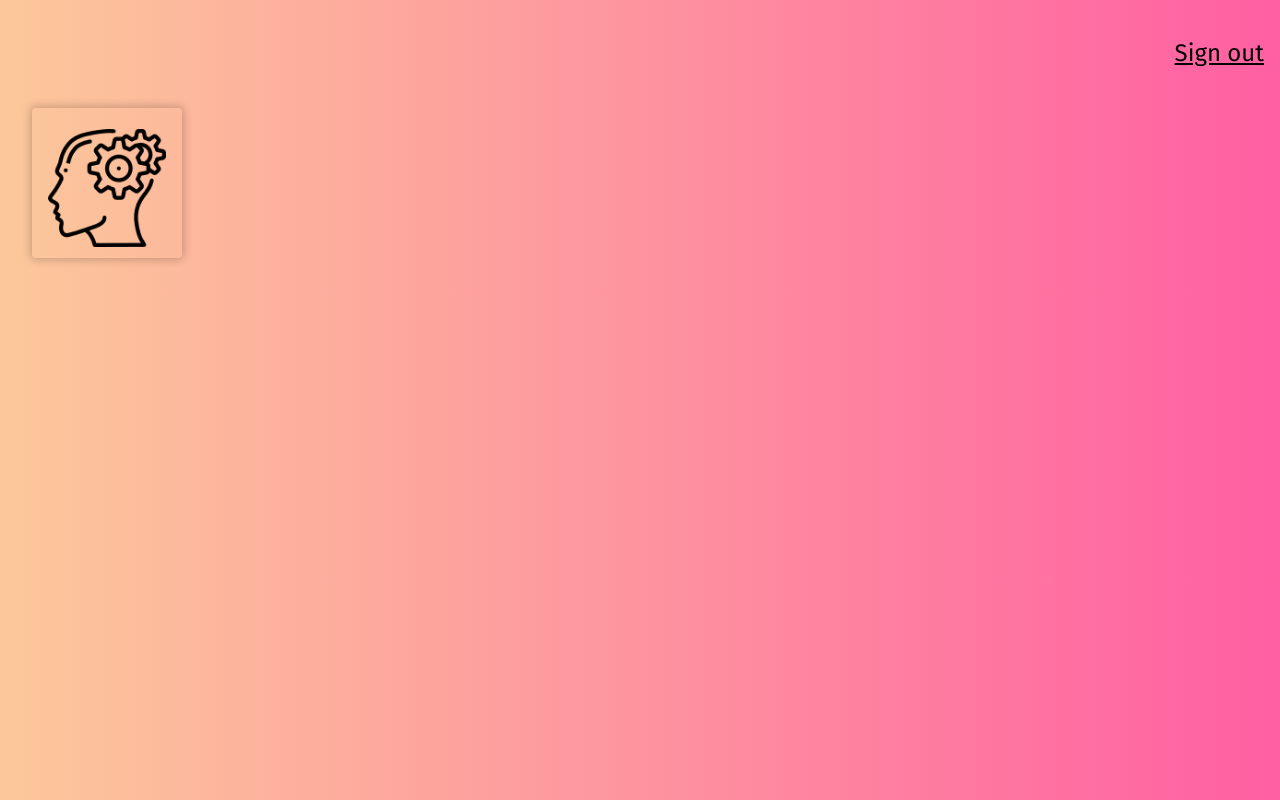
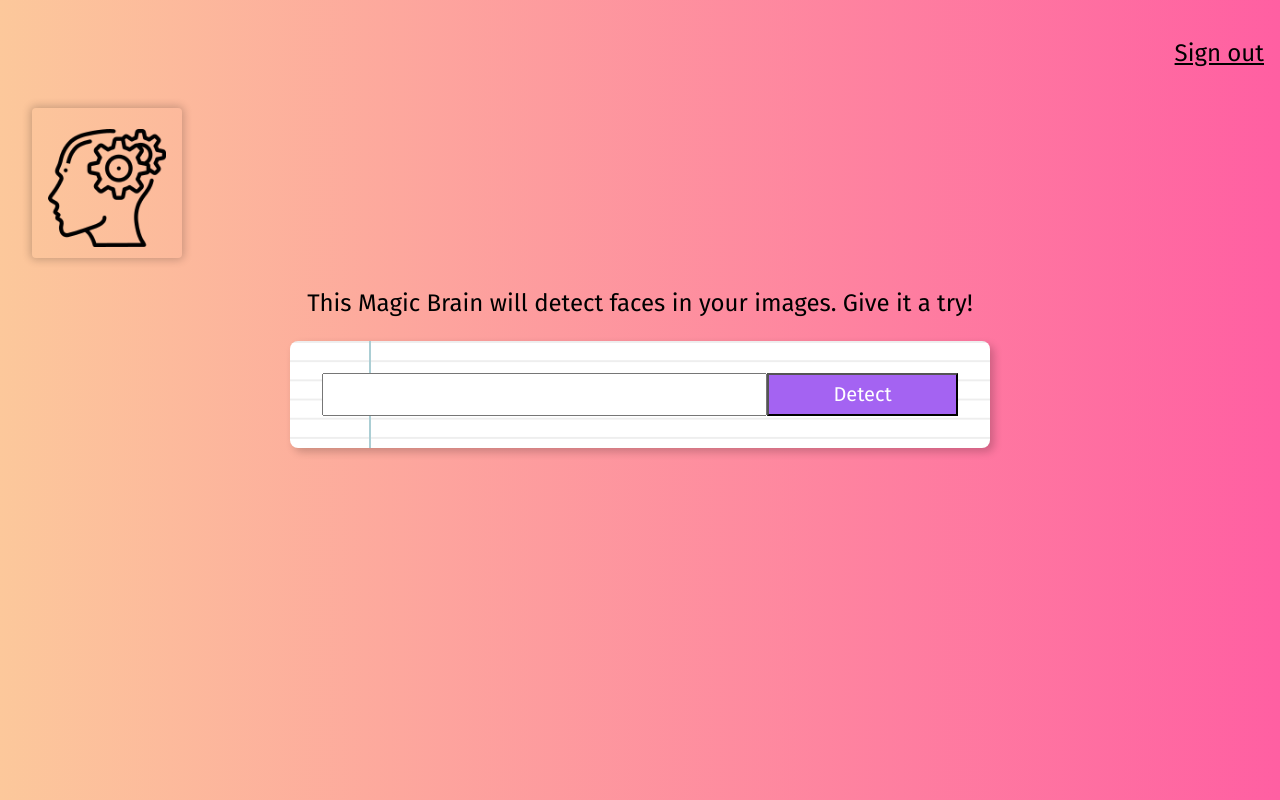
Before and after one commit to imladris20/face_recognition_brain, a React (Create React App) app: page / in a window 1280 px wide. Built offline with nearby package versions, Linux system fonts and the light colour scheme.

Commit message:
Add ImageLinkForm Component

```diff
--- a/src/App.css
+++ b/src/App.css
@@ -11,6 +11,11 @@
   .App-logo {
     animation: App-logo-spin infinite 20s linear;
   }
+}
+
+.common {
+  display: flex;
+  justify-content: center;
 }
 
 .App-header {
--- a/src/App.js
+++ b/src/App.js
@@ -2,6 +2,7 @@
 import './App.css';
 import Navigation from "./Components/Navigation/Navigation";
 import Logo from "./Components/Logo/Logo";
+import ImageLinkForm from "./Components/ImageLinkForm/ImageLinkForm";
 import React, { Component } from 'react';
 import 'tachyons';
 
@@ -23,8 +24,8 @@ class App extends Component {
       <div className="App">
         <Navigation />
         <Logo />
-        {/* <ImageLinkForm  />
-        <FaceRecognition  /> */}
+        <ImageLinkForm />
+        {/* <FaceRecognition  /> */}
       </div>
     );
   }
--- /dev/null
+++ b/src/Components/ImageLinkForm/ImageLinkForm.css
@@ -0,0 +1,8 @@
+.form {
+    width: 700px;
+    background-color: #fff;
+    background-image:
+    linear-gradient(90deg, transparent 79px, #abced4 79px, #abced4 81px, transparent 81px),
+    linear-gradient(#eee .1em, transparent .1em);
+    background-size: 100% 1.2em;
+}
--- /dev/null
+++ b/src/Components/ImageLinkForm/ImageLinkForm.js
@@ -0,0 +1,21 @@
+import React from "react";
+import 'tachyons';
+import './ImageLinkForm.css'
+
+const ImageLinkForm = () => {
+    return (
+        <div>
+            <p className="f3">
+                {'This Magic Brain will detect faces in your images. Give it a try!'}
+            </p>
+            <div className="common">
+                <div className="common pa4 br3 shadow-5 form">
+                    <input className="f4 pa2 w-70 center" type='text' />
+                    <button className="w-30 grow f4 link ph3 pv2 dib white bg-light-purple">Detect</button>
+                </div>
+            </div>
+        </div>
+    )
+}
+
+export default ImageLinkForm;
--- a/src/index.css
+++ b/src/index.css
@@ -12,3 +12,7 @@ code {
   font-family: source-code-pro, Menlo, Monaco, Consolas, 'Courier New',
     monospace;
 }
+
+button {
+  cursor: pointer;
+}
```
